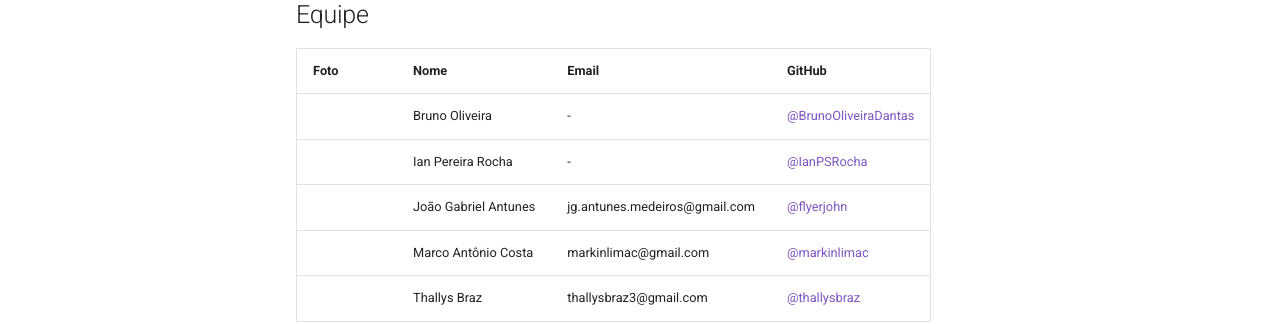
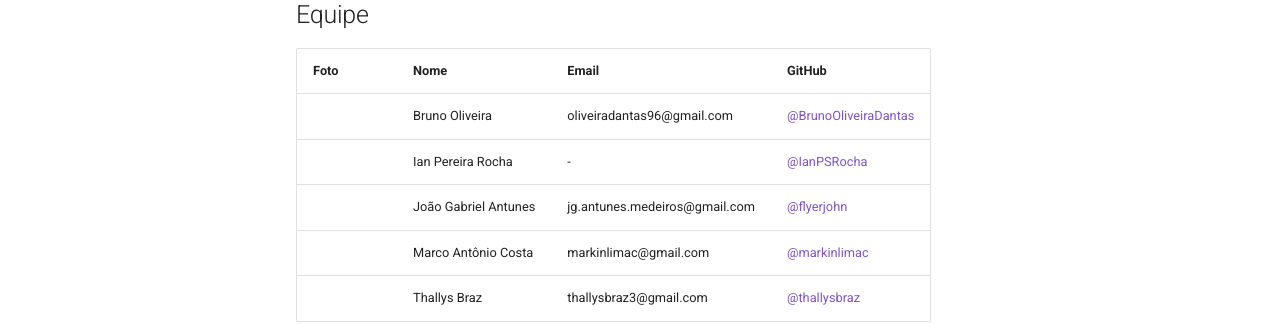
Before and after one commit to Design-de-Jogos/2020.1-D32, an MkDocs documentation site: the page built from docs/index.md, in a window 1280 px wide. Shown: the part 416-740 px from the top of the page. Built offline with MkDocs 1.6.1 and Material for MkDocs 9.7.7, drawn with Linux system fonts in a browser that asks for light colours; comment, search, counter and statistics services are not loaded.

Commit message:
Update index.md

```diff
--- a/docs/index.md
+++ b/docs/index.md
@@ -7,7 +7,7 @@ A ideia principal é confeccionar toda a documentação de um jogo sério para e
 ## Equipe
  Foto | Nome | Email | GitHub |
  ---- | ---- | ----- | ------ |
-![]() | Bruno Oliveira | - | [@BrunoOliveiraDantas](https://github.com/BrunoOliveiraDantas) |
+![]() | Bruno Oliveira | oliveiradantas96@gmail.com | [@BrunoOliveiraDantas](https://github.com/BrunoOliveiraDantas) |
 ![]() | Ian Pereira Rocha | - | [@IanPSRocha](https://github.com/IanPSRocha) |
 ![]() | João Gabriel Antunes | jg.antunes.medeiros@gmail.com | [@flyerjohn](https://github.com/flyerjohn) |
 ![]() | Marco Antônio Costa | markinlimac@gmail.com | [@markinlimac](https://github.com/markinlimac) |
```
